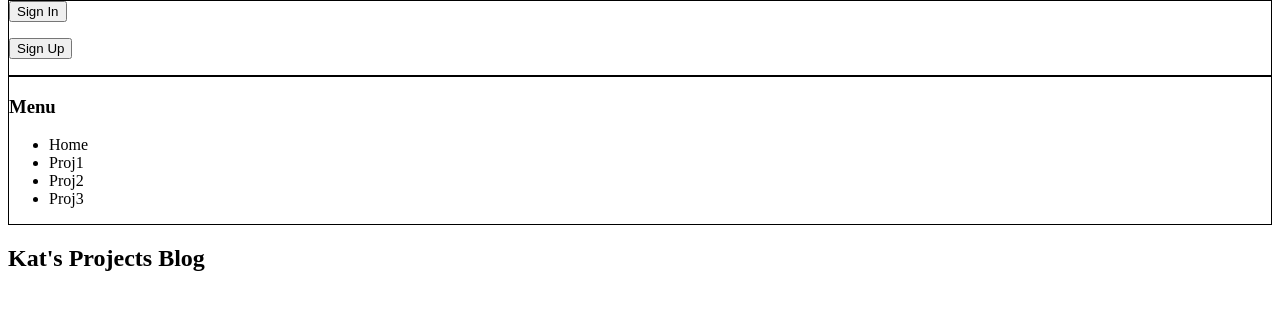
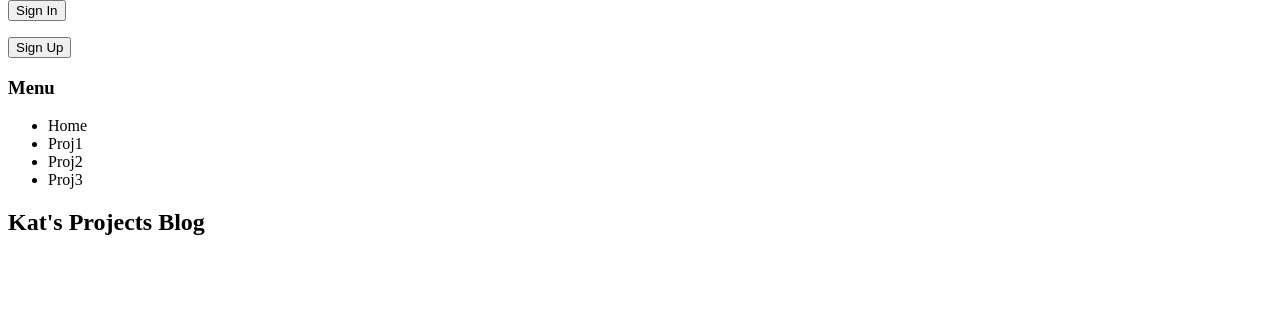
Before and after one commit to CoffeeKat/coffeekatastrophe, a Flask app: page / in a window 1280 px wide. Shown: the part 158-468 px from the top of the page. Run offline with Flask 2, Linux system fonts and the light colour scheme.

Commit message:
removed styling from menus

```diff
--- a/coffeekatastrophe/templates/Account.html
+++ b/coffeekatastrophe/templates/Account.html
@@ -1,4 +1,4 @@
-<div class="acct-box" id="account_display" style="border: 1px solid black;">
+<div class="acct-box" id="account_display">
   {% if userdata %}
     <h4>{{userdata.username}}</h4>
     <form action="/signout">
--- a/coffeekatastrophe/templates/AdminMenu.html
+++ b/coffeekatastrophe/templates/AdminMenu.html
@@ -1,4 +1,4 @@
-<div class="admin-bar" id="admin_nav" style="border: 1px solid black;">
+<div class="admin-bar" id="admin_nav" >
   <h4>Admin Menu</h4>
   <ul>
     <li><a href="/createpost">Create Post</a></li>
--- a/coffeekatastrophe/templates/NavMenu.html
+++ b/coffeekatastrophe/templates/NavMenu.html
@@ -1,4 +1,4 @@
-<nav class="nav-bar" id="main_nav" style="border: 1px solid black;">
+<nav class="nav-bar" id="main_nav" >
   <h3>Menu</h3>
   <ul>
     <li>Home</li>
```
